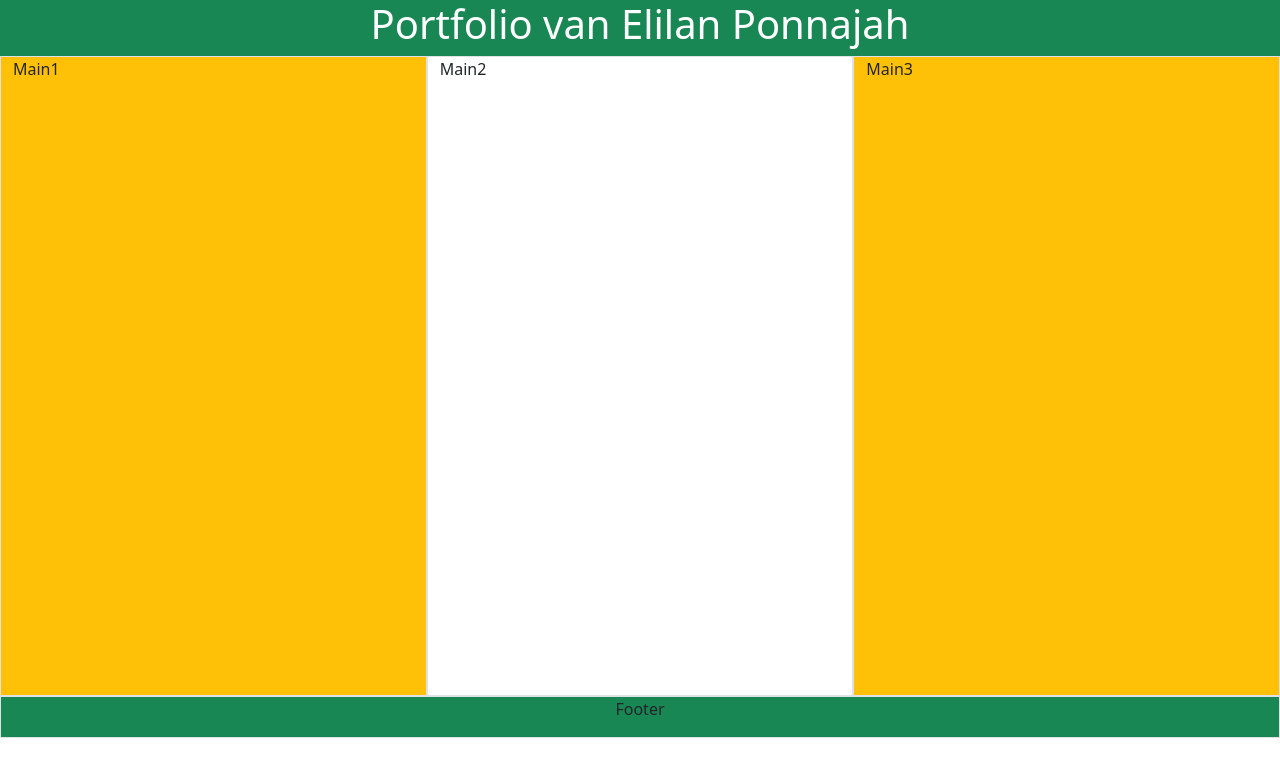
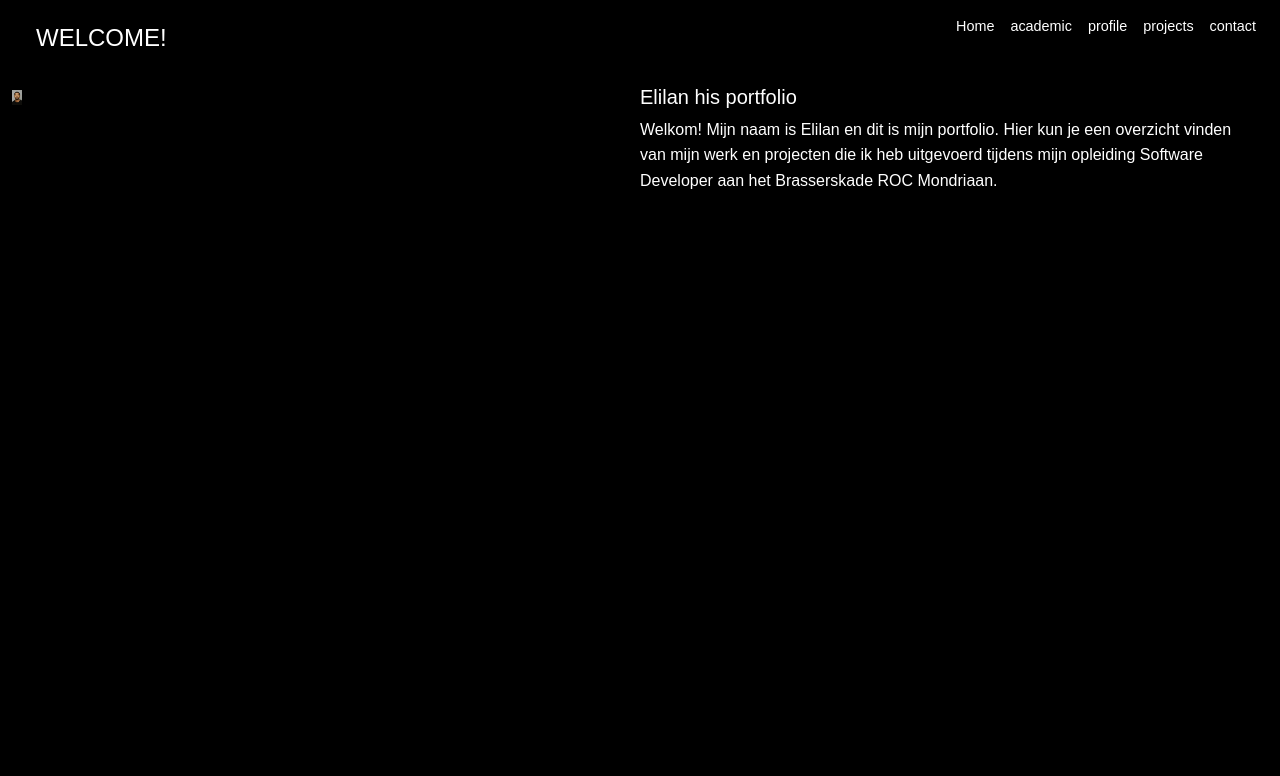
Before and after one commit to ElilanPonnajah/ElilanPonnajah.github.io, a plain HTML site: page index.html in a window 1280 px wide. Drawn offline with nearby package versions, Linux system fonts and the light colour scheme; files that its build step writes are made by us from their sources.

Commit message:
added bootstrap

```diff
--- a/css/style.css
+++ b/css/style.css
@@ -1,3 +1,26 @@
-.height {
-    height: 80vh;
+body {
+    font-family: Arial, sans-serif;
 }
+
+nav .nav-link {
+    font-size: 0.9rem;
+    padding: 0 8px;
+}
+
+h1 {
+    font-size: 1.5rem;
+}
+
+p {
+    line-height: 1.6;
+}
+
+.me-picture{
+    width: 10px;
+}
+
+.text{
+    text-align: left;
+    align-items: center;
+    justify-content: left;
+}
--- a/index.html
+++ b/index.html
@@ -1,49 +1,52 @@
 <!DOCTYPE html>
-<html lang="en">
+<html lang="nl">
 
 <head>
     <meta charset="UTF-8">
-    <meta http-equiv="X-UA-Compatible" content="IE=edge">
     <meta name="viewport" content="width=device-width, initial-scale=1.0">
-    <title>Document</title>
-    <link rel="stylesheet" href="/css/style.css">
-
     <link href="https://cdn.jsdelivr.net/npm/bootstrap@5.3.5/dist/css/bootstrap.min.css" rel="stylesheet">
-    <script src="https://cdn.jsdelivr.net/npm/bootstrap@5.3.5/dist/js/bootstrap.min.js"></script>
-
+    <script src="https://cdn.jsdelivr.net/npm/bootstrap@5.3.5/dist/js/bootstrap.bundle.min.js"></script>
+    <link rel="stylesheet" href="style.css">
+    <title>Elilan Portfolio</title>
 </head>
 
-<body>
-        <div class="container-fluid">
-
-            <div class="row">
-                <div class="col bg-succes text-center text-bg-success">
-                    <h1>Portfolio van Elilan Ponnajah</h1>
-                </div>
+<body class="bg-black text-white">
+    <div class="container-fluid">
+        <div class="row">
+            <div class="col">
+                <header class="p-4">
+                <h1>WELCOME!</h1>
+                <nav class="position-absolute top-0 end-0 p-3">
+                    <ul class="nav">
+                        <li class="nav-item"><a class="nav-link text-white" href="index.html">Home</a></li>
+                        <li class="nav-item"><a class="nav-link text-white" href="academic.html">academic</a></li>
+                        <li class="nav-item"><a class="nav-link text-white" href="profile.html">profile</a></li>
+                        <li class="nav-item"><a class="nav-link text-white" href="project.html">projects</a></li>
+                        <li class="nav-item"><a class="nav-link text-white" href="contact.html">contact</a></li>
+                    </ul>
+                </nav>
             </div>
 
-            <div class="row">
-                <div class="col-4 bg-warning border height">
-                    <p>Main1</p>
+        <div class="row">
+            <div class="col-6">
+                <!-- <div class="col-md-4 d-flex justify-content-center align-items-start"> -->
+                <img class="me-picture" src="/img/me.jpg" alt="me" width="50%">
+            </div>
+            <div class="col-6">
+                <div class="text">
+
+
+                    <h2 class="fs-5">Elilan his portfolio</h2>
+                    <p>
+                        Welkom! Mijn naam is Elilan en dit is mijn portfolio. Hier kun je een overzicht vinden van mijn werk
+                        en projecten die ik heb uitgevoerd tijdens mijn opleiding Software Developer aan het Brasserskade
+                        ROC Mondriaan.
+                    </p>
+
                 </div>
 
-                <div class="col-4 border">
-                    <p>Main2</p>
-                </div>
-
-                <div class="col-4 bg-warning border">
-                    <p>Main3</p>
-                </div>
-            </div>
-
-            <div class="row">
-                <div class="col border text-center bg-success">
-                    <p>Footer</p>
             </div>
         </div>
-
-
-
 </body>
 
 </html>
```
Also changed, not shown: img/me.jpg (added).
